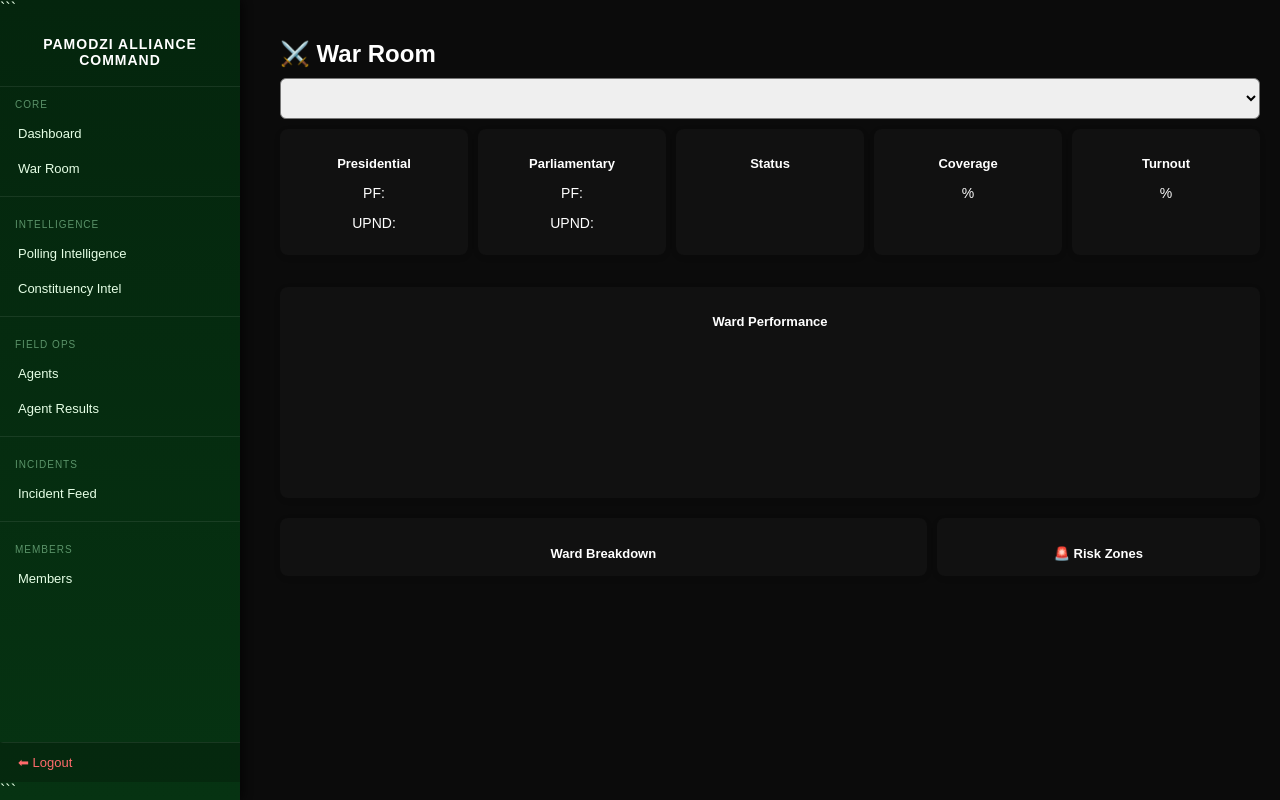
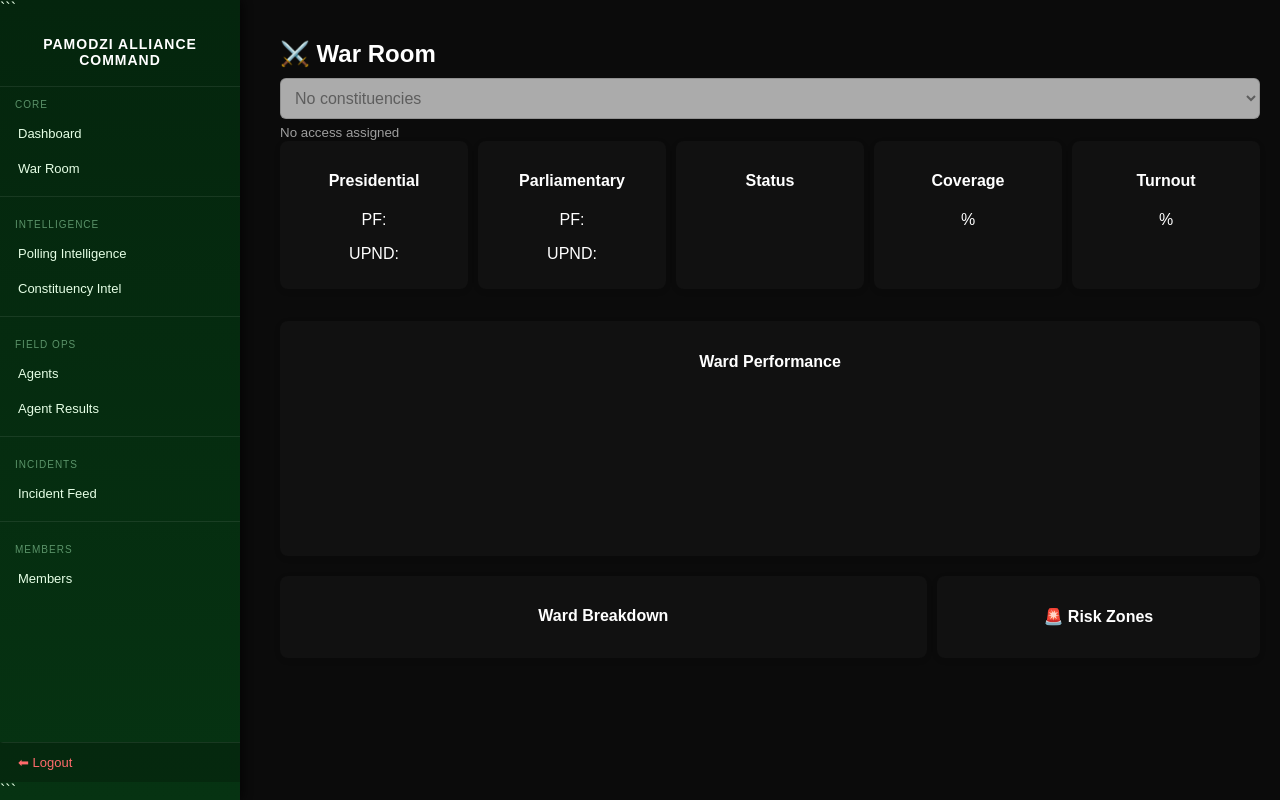
Before and after one commit to zambia-covid/PARTY_MEMBERSHIP, a Flask app: page /constituency_dashboard in a window 1280 px wide. Run offline with Flask 3, Linux system fonts and the light colour scheme; the visitor is signed in with stand-in values (Sample User, id 1); data that the repository does not hold is empty; a map, chart or similar area stays blank; parts of the project's set-up code (start-up, migrations or seed data) failed here and were passed over; some libraries are stand-ins or nearby versions.

Commit message:
Update constituency_dashboard.html

```diff
--- a/templates/constituency_dashboard.html
+++ b/templates/constituency_dashboard.html
@@ -10,37 +10,33 @@
 
 <!-- ================= SELECTOR ================= -->
 <div class="selector">
-    <select id="constituencySelect" onchange="changeConstituency()"></select>
+    <select id="constituencySelect"></select>
+    <small id="selectorNote" style="opacity:0.6;"></small>
 </div>
 
 <script src="https://cdn.jsdelivr.net/npm/chart.js"></script>
 
 <style>
-
-/* ===== BASE ===== */
 body {
     background:#0b0b0b;
     color:white;
     font-family:Arial, sans-serif;
 }
 
-/* ===== SELECT ===== */
 .selector select {
     width:100%;
     padding:10px;
     font-size:16px;
     border-radius:6px;
-    margin-bottom:10px;
+    margin-bottom:4px;
 }
 
-/* ===== GRID ===== */
 .grid {
     display:grid;
     grid-template-columns:repeat(auto-fit,minmax(140px,1fr));
     gap:10px;
 }
 
-/* ===== CARD ===== */
 .card {
     background:#111;
     padding:10px;
@@ -48,26 +44,12 @@ body {
     text-align:center;
 }
 
-.card h4 {
-    font-size:13px;
-    margin-bottom:5px;
-}
-
-.card p {
-    font-size:14px;
-}
-
-/* ===== STATUS COLORS ===== */
 .win { color:#00ff00; }
 .lose { color:#ff4444; }
 .tie { color:#ffaa00; }
 
-/* ===== SECTION ===== */
-.section {
-    margin-top:12px;
-}
+.section { margin-top:12px; }
 
-/* ===== LIST ===== */
 .scroll-box {
     max-height:250px;
     overflow-y:auto;
@@ -79,25 +61,21 @@ body {
     font-size:13px;
 }
 
-/* ===== MOBILE LAYOUT ===== */
 .split {
     display:grid;
     grid-template-columns:1fr;
     gap:10px;
 }
 
-/* ===== DESKTOP ENHANCEMENT ===== */
 @media(min-width:768px){
     .split {
         grid-template-columns:2fr 1fr;
     }
 }
-
 </style>
 
 <!-- ================= KPI ================= -->
 <div class="grid">
-
     <div class="card">
         <h4>Presidential</h4>
         <p>PF: <b id="pf_pres"></b></p>
@@ -125,7 +103,6 @@ body {
         <h4>Turnout</h4>
         <p><b id="turnout"></b>%</p>
     </div>
-
 </div>
 
 <!-- ================= CHART ================= -->
@@ -136,44 +113,66 @@ body {
 
 <!-- ================= CONTENT ================= -->
 <div class="section split">
-
-    <!-- WARDS -->
     <div class="card">
         <h4>Ward Breakdown</h4>
         <div id="wards" class="scroll-box"></div>
     </div>
 
-    <!-- DANGER -->
     <div class="card">
         <h4>🚨 Risk Zones</h4>
         <div id="danger" class="scroll-box"></div>
     </div>
-
 </div>
 
 <script>
 
 let chart;
 let currentConstituency = "";
+let lastLoaded = "";
 
 /* ================= LOAD CONSTITUENCIES ================= */
 async function loadConstituencies(){
+
     const res = await fetch("/api/constituencies");
     const data = await res.json();
 
-    let select = document.getElementById("constituencySelect");
+    const select = document.getElementById("constituencySelect");
+    const note = document.getElementById("selectorNote");
+
+    if(!data || data.length === 0){
+        select.innerHTML = `<option>No constituencies</option>`;
+        select.disabled = true;
+        note.innerText = "No access assigned";
+        return;
+    }
 
     select.innerHTML = data.map(c =>
         `<option value="${c}">${c}</option>`
     ).join("");
 
     currentConstituency = data[0];
+
+    // 🔒 LOCK LOGIC
+    if(data.length === 1){
+        select.disabled = true;
+        note.innerText = "Locked to your constituency";
+    } else {
+        select.disabled = false;
+        note.innerText = "";
+        select.addEventListener("change", changeConstituency);
+    }
+
     loadDashboard();
 }
 
 /* ================= CHANGE ================= */
 function changeConstituency(){
-    currentConstituency = document.getElementById("constituencySelect").value;
+    const newVal = document.getElementById("constituencySelect").value;
+
+    // Prevent unnecessary reload
+    if(newVal === currentConstituency) return;
+
+    currentConstituency = newVal;
     loadDashboard();
 }
 
@@ -182,10 +181,14 @@ async function loadDashboard(){
 
     if(!currentConstituency) return;
 
+    // Prevent duplicate refresh loops
+    if(currentConstituency === lastLoaded) return;
+
+    lastLoaded = currentConstituency;
+
     const res = await fetch(`/api/constituency_dashboard/${currentConstituency}`);
     const data = await res.json();
 
-    // KPI
     pf_pres.innerText = data.presidential.pf;
     upnd_pres.innerText = data.presidential.upnd;
 
@@ -202,7 +205,6 @@ async function loadDashboard(){
     coverage.innerText = data.coverage;
     turnout.innerText = data.turnout;
 
-    // WARDS
     let labels=[], pfData=[], upndData=[];
     let wardsHTML="";
 
@@ -225,12 +227,10 @@ async function loadDashboard(){
 
     wards.innerHTML = wardsHTML;
 
-    // DANGER
     danger.innerHTML = data.danger_zones.map(d =>
         `<div class="list-item" style="color:red;">${d.ward} (${d.margin})</div>`
     ).join("") || "None";
 
-    // CHART
     if(chart) chart.destroy();
 
     chart = new Chart(wardChart, {
@@ -251,7 +251,6 @@ async function loadDashboard(){
             }
         }
     });
-
 }
 
 /* ================= INIT ================= */
```
